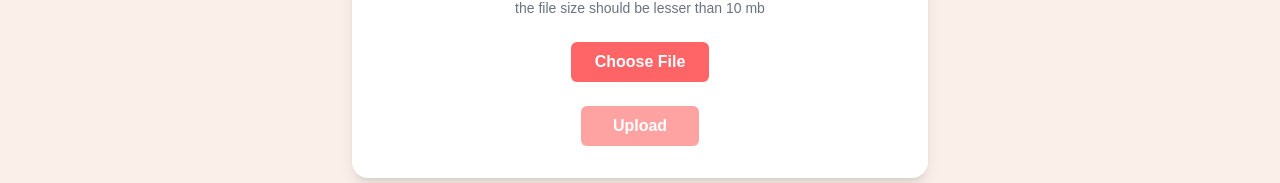
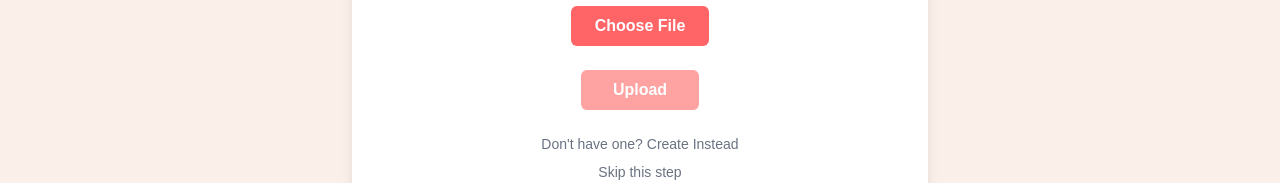
Before and after one commit to ShauryaKesarwani/pm-internship-sih, a Next.js app in the folder frontend/: page /resumeUploading in a window 1280 px wide. Shown: the part 769-952 px from the top of the page. Built offline with nearby package versions, Linux system fonts and the light colour scheme; no server answers.

Commit message:
resume upload and download and virual rirtume and Resume Builder sucessfull

```diff
--- a/frontend/app/resumeUploading/page.tsx
+++ b/frontend/app/resumeUploading/page.tsx
@@ -89,6 +89,18 @@ const ResumePage = () => {
                 >
                   Upload
                 </button>
+                <a
+                  href="http://localhost:3000/resume-builder"
+                  className="text-gray-500 text-sm mt-2 hover:underline pt-4"
+                >
+                  Don't have one? Create Instead
+                </a>
+                <a
+                  href="http://localhost:3000/profile"
+                  className="text-gray-500 text-sm mt-2 hover:underline"
+                >
+                  Skip this step
+                </a>
               </div>
             </form>
           </div>
```
Also changed, not shown: 1 other file (tests, documents, lock files or other folders).
